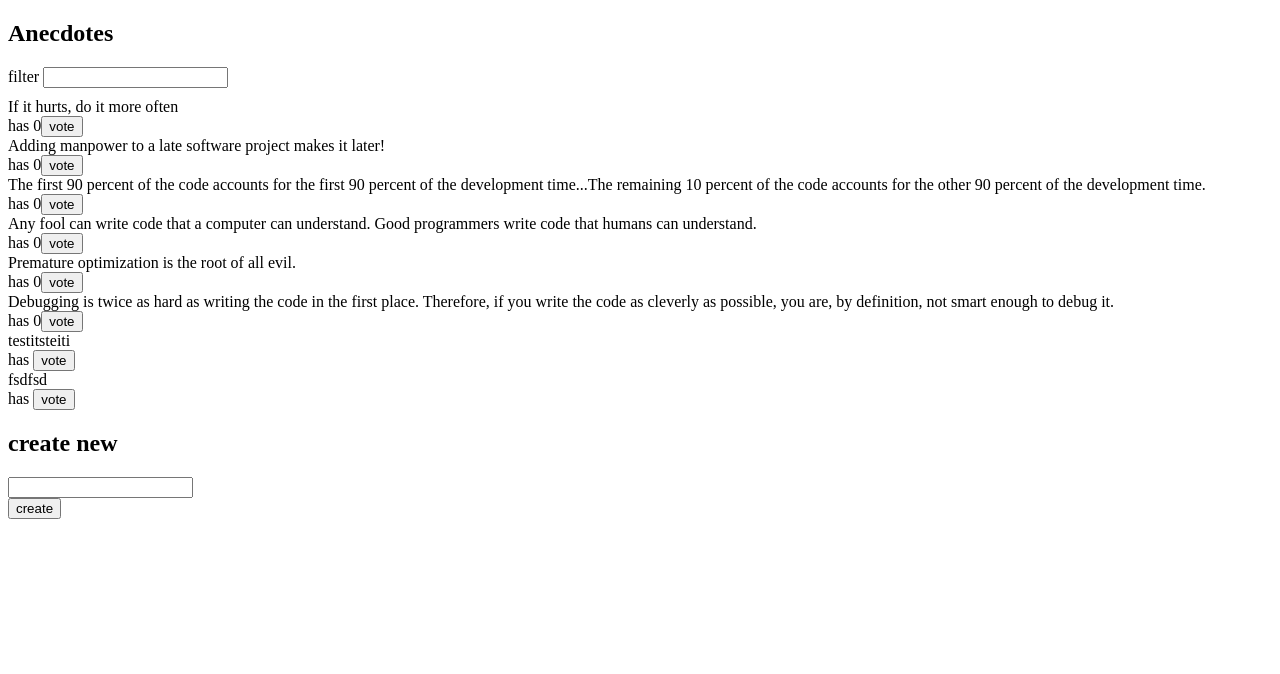
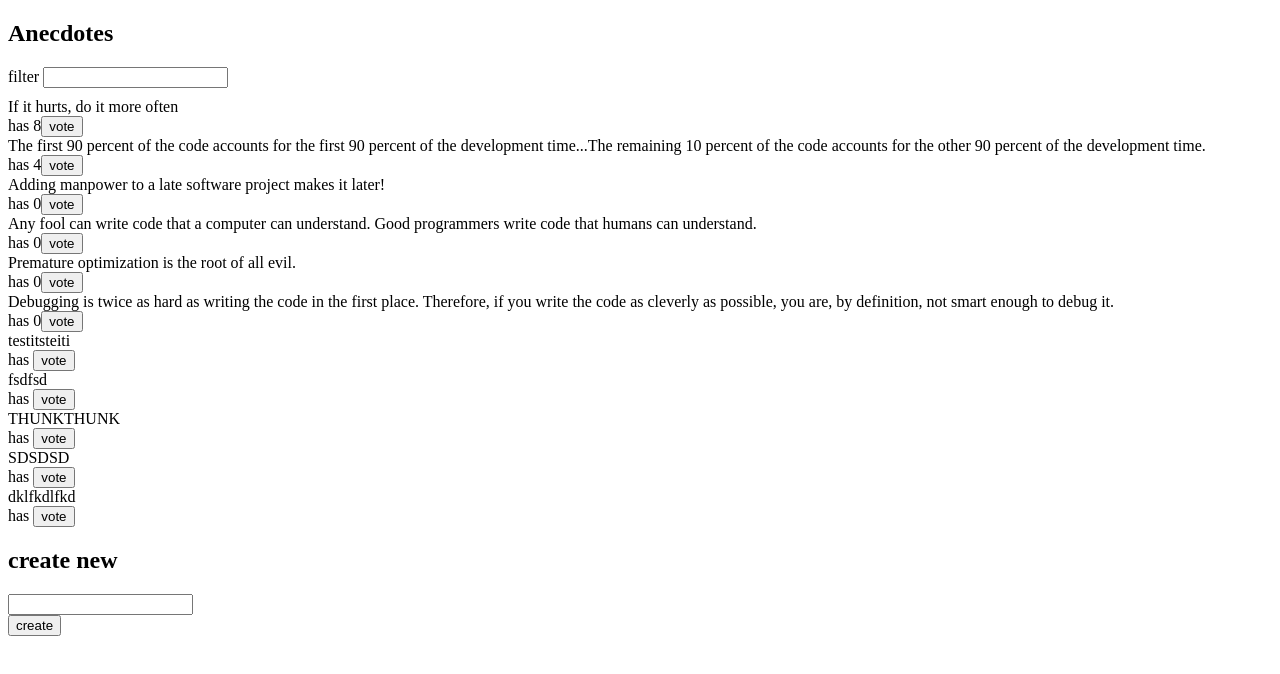
Before and after one commit to Miska23/fullstack-open-2020-part-6, a React (Create React App) app in the folder redux-anecdotes/: page / in a window 1280 px wide. Shown: the top 674 px of the page. Built offline with nearby package versions, Linux system fonts and the light colour scheme; data requests are answered from the project's data file.

Commit message:
exercises 6.15 - 6.18 done

```diff
--- a/redux-anecdotes/db.json
+++ b/redux-anecdotes/db.json
@@ -3,7 +3,7 @@
     {
       "content": "If it hurts, do it more often",
       "id": "47145",
-      "votes": 0
+      "votes": 8
     },
     {
       "content": "Adding manpower to a late software project makes it later!",
@@ -13,7 +13,7 @@
     {
       "content": "The first 90 percent of the code accounts for the first 90 percent of the development time...The remaining 10 percent of the code accounts for the other 90 percent of the development time.",
       "id": "69581",
-      "votes": 0
+      "votes": 4
     },
     {
       "content": "Any fool can write code that a computer can understand. Good programmers write code that humans can understand.",
@@ -37,6 +37,18 @@
     {
       "content": "fsdfsd",
       "id": "0Wbz_2q"
+    },
+    {
+      "content": "THUNKTHUNK",
+      "id": "G3btpfA"
+    },
+    {
+      "content": "SDSDSD",
+      "id": "vuf2Akk"
+    },
+    {
+      "content": "dklfkdlfkd",
+      "id": "v7HRUOo"
     }
   ]
 }
--- a/redux-anecdotes/package.json
+++ b/redux-anecdotes/package.json
@@ -10,7 +10,8 @@
     "react-dom": "^16.12.0",
     "react-redux": "^7.1.3",
     "react-scripts": "3.3.1",
-    "redux": "^4.0.5"
+    "redux": "^4.0.5",
+    "redux-thunk": "^2.3.0"
   },
   "scripts": {
     "start": "react-scripts start",
--- a/redux-anecdotes/src/components/AnecdoteForm.js
+++ b/redux-anecdotes/src/components/AnecdoteForm.js
@@ -1,7 +1,6 @@
 import React from 'react'
 import * as actions from '../store/actions/anecdotes'
 import * as notificationActions from '../store/actions/notification'
-import AnecdoteService from '../services/anecdotes'
 
 const AnecdoteForm = ({ dispatch }) => {
 
@@ -9,13 +8,8 @@ const AnecdoteForm = ({ dispatch }) => {
     event.preventDefault()
     const content = event.target.anecdote.value
     event.target.anecdote.value = ''
-    const newAnecdote = await AnecdoteService.createNew(content)
-    console.log('Miska 1 / newAnecdote = ', newAnecdote)
-    dispatch(actions.createAnecdote(newAnecdote))
-    dispatch(notificationActions.setNotification(`You added anecdote: "${newAnecdote.content}"`))
-    setTimeout(() => {
-      dispatch(notificationActions.clearNotification())
-    }, 5000)
+    dispatch(actions.createAnecdote(content))
+    dispatch(notificationActions.setNotification(`You added anecdote: "${content}"`, 5))
   }
 
   return  (
--- a/redux-anecdotes/src/components/AnecdoteList.js
+++ b/redux-anecdotes/src/components/AnecdoteList.js
@@ -2,14 +2,12 @@ import React, { useEffect } from 'react'
 import { useSelector } from 'react-redux'
 import * as actions from '../store/actions/anecdotes'
 import * as notificationActions from '../store/actions/notification'
-import anecdoteService from '../services/anecdotes'
 import Anecdote from './Anecdote'
 
 const AnecdoteList = ({ dispatch }) => {
 
   useEffect(() => {
-    anecdoteService
-      .getAll().then(anecdotes => dispatch(actions.initAnecdotes(anecdotes)))
+    dispatch(actions.initAnecdotes())
   }, [dispatch])
 
   const sortByVotes = (anecdotesInState) => {
@@ -31,11 +29,8 @@ const AnecdoteList = ({ dispatch }) => {
   })
 
   const vote = (anecdote) => {
-    dispatch(actions.addVote(anecdote.id))
-    dispatch(notificationActions.setNotification(`You voted: "${anecdote.content}"`))
-    setTimeout(() => {
-      dispatch(notificationActions.clearNotification())
-    }, 5000)
+    dispatch(actions.addVote(anecdote))
+    dispatch(notificationActions.setNotification(`you voted '${anecdote.content}'`, 5))
   }
 
   return (
--- a/redux-anecdotes/src/index.js
+++ b/redux-anecdotes/src/index.js
@@ -1,23 +1,9 @@
 import React from 'react'
 import ReactDOM from 'react-dom'
-import { createStore, combineReducers } from 'redux'
 import { Provider } from 'react-redux'
-import { composeWithDevTools } from 'redux-devtools-extension'
 import App from './App'
-import anecdoteReducer from './store/reducers/anecdoteReducer'
-import filterReducer from './store/reducers/filterReducer'
-import notificationReducer from './store/reducers/notificationReducer'
+import store from './store/store'
 
-const reducer = combineReducers({
-  anecdotes: anecdoteReducer,
-  filter: filterReducer,
-  notification: notificationReducer
-})
-
-const store = createStore(
-  reducer,
-  composeWithDevTools()
-)
 
 ReactDOM.render(
   <Provider store={store}>
--- a/redux-anecdotes/src/services/anecdotes.js
+++ b/redux-anecdotes/src/services/anecdotes.js
@@ -13,4 +13,11 @@ const createNew = async (content) => {
   return response.data
 }
 
-export default { getAll, createNew }
+const addVote = async (anecdote) => {
+  const updatedAnecdote = { ...anecdote, votes: anecdote.votes + 1 }
+  const response = await axios.put(`${baseUrl}/${anecdote.id}`, updatedAnecdote)
+  return response.data
+
+}
+
+export default { getAll, createNew, addVote }
--- a/redux-anecdotes/src/store/actions/anecdotes.js
+++ b/redux-anecdotes/src/store/actions/anecdotes.js
@@ -1,24 +1,34 @@
 import * as actionTypes from './actionTypes'
+import anecdoteService from '../../services/anecdotes'
 
-export const addVote = (id) => {
-  return {
-    type: actionTypes.ADD_VOTE,
-    data: {
-      id
-    }
+export const initAnecdotes = () => {
+  return async dispatch => {
+    const anecdotes = await anecdoteService.getAll()
+    dispatch({
+      type: actionTypes.INIT_ANECDOTES,
+      data: anecdotes
+    })
   }
 }
 
-export const createAnecdote = (data) => {
-  return {
-    type: actionTypes.CREATE_ANECDOTE,
-    data
+export const createAnecdote = (content) => {
+  return async dispatch => {
+    const anecdote = await anecdoteService.createNew(content)
+    dispatch({
+      type: actionTypes.CREATE_ANECDOTE,
+      data: anecdote
+    })
   }
 }
 
-export const initAnecdotes = (data) => {
-  return {
-    type: actionTypes.INIT_ANECDOTES,
-    data
+export const addVote = (anecdote) => {
+  return async dispatch => {
+    const updatedAnecdote = await anecdoteService.addVote(anecdote)
+    dispatch({
+      type: actionTypes.ADD_VOTE,
+      data: {
+        id: updatedAnecdote.id
+      }
+    })
   }
 }
--- a/redux-anecdotes/src/store/actions/notification.js
+++ b/redux-anecdotes/src/store/actions/notification.js
@@ -1,16 +1,20 @@
 import * as actionTypes from './actionTypes'
 
-export const setNotification = (content) => {
-  return {
-    type: actionTypes.SET_NOTIFICATION,
-    data: {
-      content,
-    }
+export const setNotification = (content, delay) => {
+  return async dispatch => {
+    dispatch({
+      type: actionTypes.SET_NOTIFICATION,
+      data: {
+        content,
+      }
+    })
+    setTimeout(() => {
+      dispatch({
+        type: actionTypes.SET_NOTIFICATION,
+        data: {
+          content: null,
+        }
+      })
+    }, delay * 1000)
   }
 }
-
-export const clearNotification = () => {
-  return {
-    type: actionTypes.CLEAR_NOTIFICATION,
-  }
-}
--- a/redux-anecdotes/src/store/reducers/anecdoteReducer.js
+++ b/redux-anecdotes/src/store/reducers/anecdoteReducer.js
@@ -1,5 +1,4 @@
 import * as actionTypes from '../actions/actionTypes'
-
 
 const asObject = (data) => {
   return {
@@ -15,6 +14,10 @@ const anecdoteReducer = (state = [], action) => {
   {
     return action.data
   }
+  case actionTypes.CREATE_ANECDOTE:
+  {
+    return state.concat(asObject(action.data))
+  }
   case actionTypes.ADD_VOTE:
   {
     const anecdoteToChange = state.find(anecdote => anecdote.id === action.data.id)
@@ -22,11 +25,6 @@ const anecdoteReducer = (state = [], action) => {
     return state
       .map(anecdote => anecdote.id !== action.data.id ? anecdote : changedAnecdote)
   }
-  case actionTypes.CREATE_ANECDOTE:
-  {
-    return state
-      .concat(asObject(action.data))
-  }
   default:
     return state
   }
--- a/redux-anecdotes/src/store/reducers/notificationReducer.js
+++ b/redux-anecdotes/src/store/reducers/notificationReducer.js
@@ -10,10 +10,6 @@ const notificationReducer = (state = initialState, action) => {
   {
     return { ...state, content: action.data.content }
   }
-  case actionTypes.CLEAR_NOTIFICATION:
-  {
-    return { ...state, content: '' }
-  }
   default:
     return state
   }
--- /dev/null
+++ b/redux-anecdotes/src/store/store.js
@@ -0,0 +1,22 @@
+import { createStore, combineReducers, applyMiddleware } from 'redux'
+import thunk from 'redux-thunk'
+import { composeWithDevTools } from 'redux-devtools-extension'
+
+import anecdoteReducer from './reducers/anecdoteReducer'
+import filterReducer from './reducers/filterReducer'
+import notificationReducer from './reducers/notificationReducer'
+
+const reducer = combineReducers({
+  anecdotes: anecdoteReducer,
+  filter: filterReducer,
+  notification: notificationReducer
+})
+
+const store = createStore(
+  reducer,
+  composeWithDevTools(
+    applyMiddleware(thunk)
+  )
+)
+
+export default store
```
Also changed, not shown: 1 other file (tests, documents, lock files or other folders).
